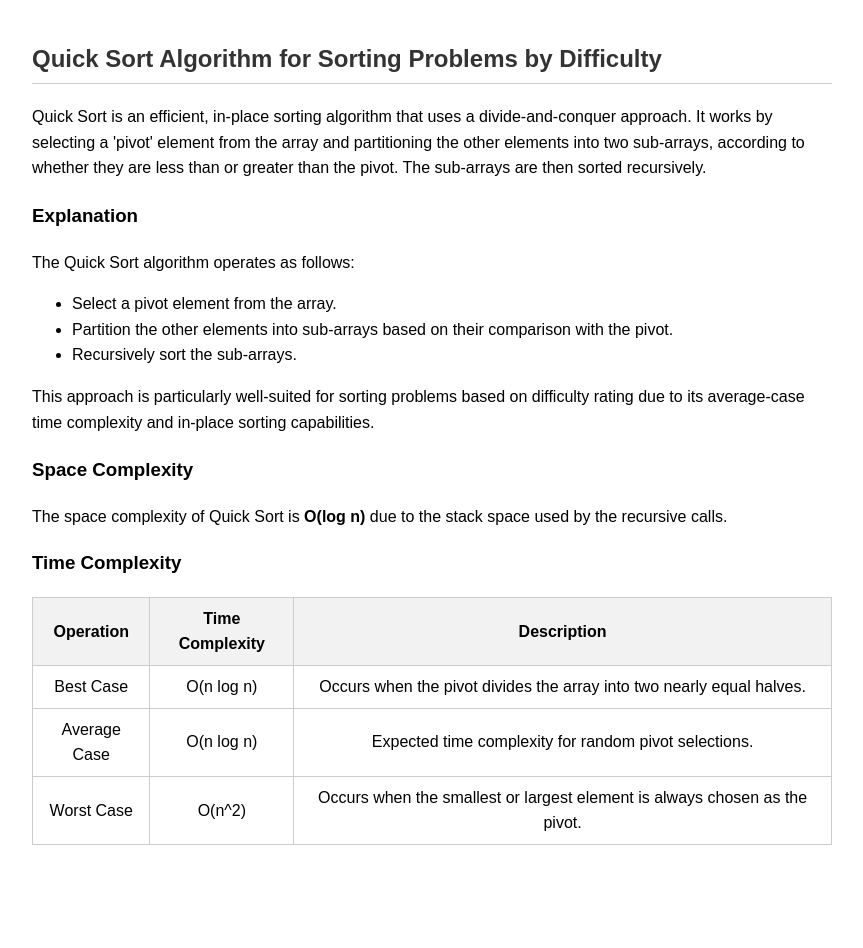
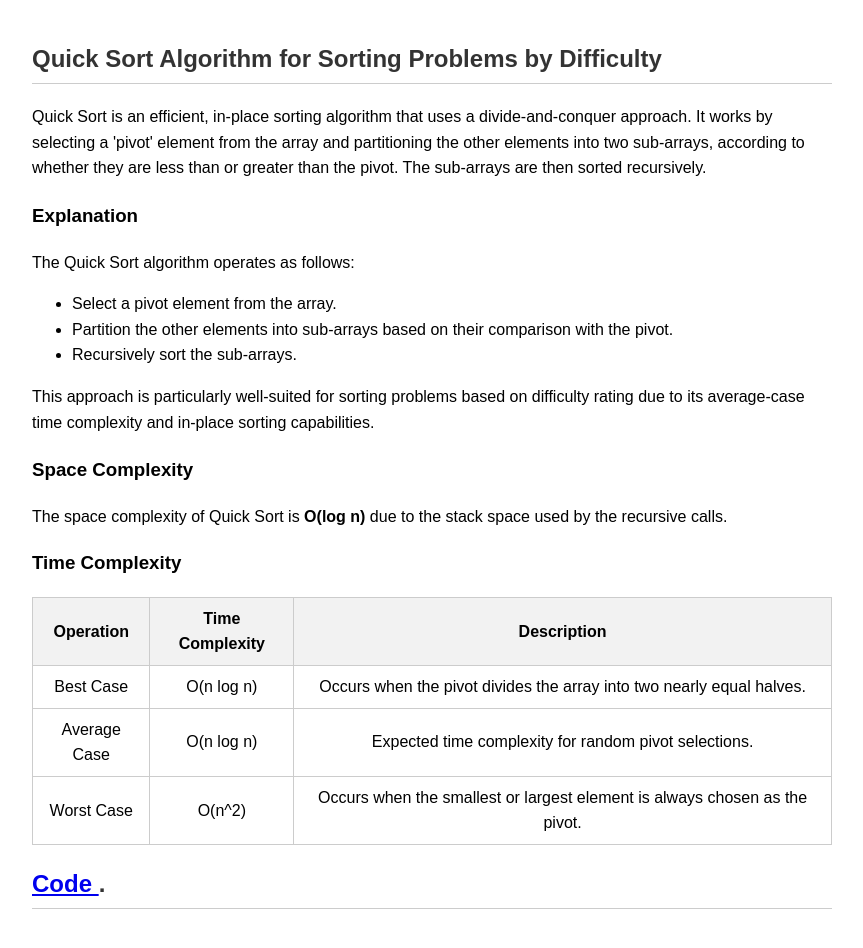
Before and after one commit to 1405fe21/aps, a plain HTML site: page diff.html in a window 1280 px wide. Shown: the whole page, without its empty margins (208-1071 px from the left). Before the commit the page ends 885 px from the top, so only its background shows below. Drawn offline with Linux system fonts and the light colour scheme.

Commit message:
Update diff.html

```diff
--- a/diff.html
+++ b/diff.html
@@ -82,6 +82,7 @@
             <td>Occurs when the smallest or largest element is always chosen as the pivot.</td>
         </tr>
     </table>
+ <h2> <a href="https://gist.github.com/christophewang/ad056af4b3ab0ceebacf" target="_blank">Code </a>.</h2>
 
 </body>
 </html>
```
